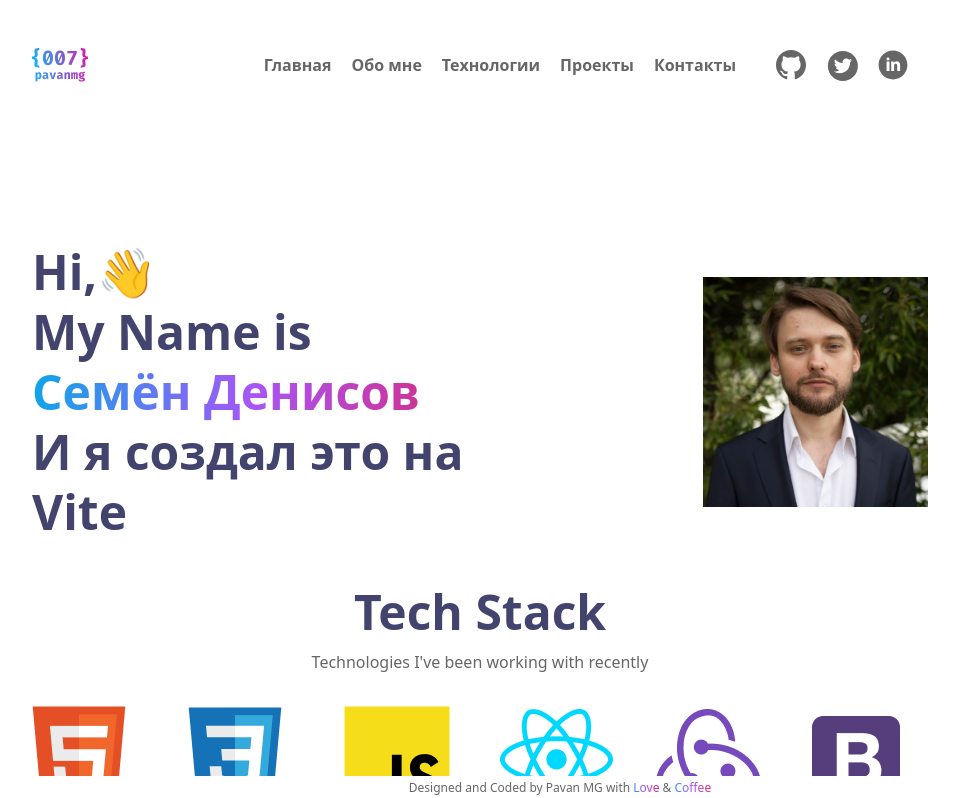
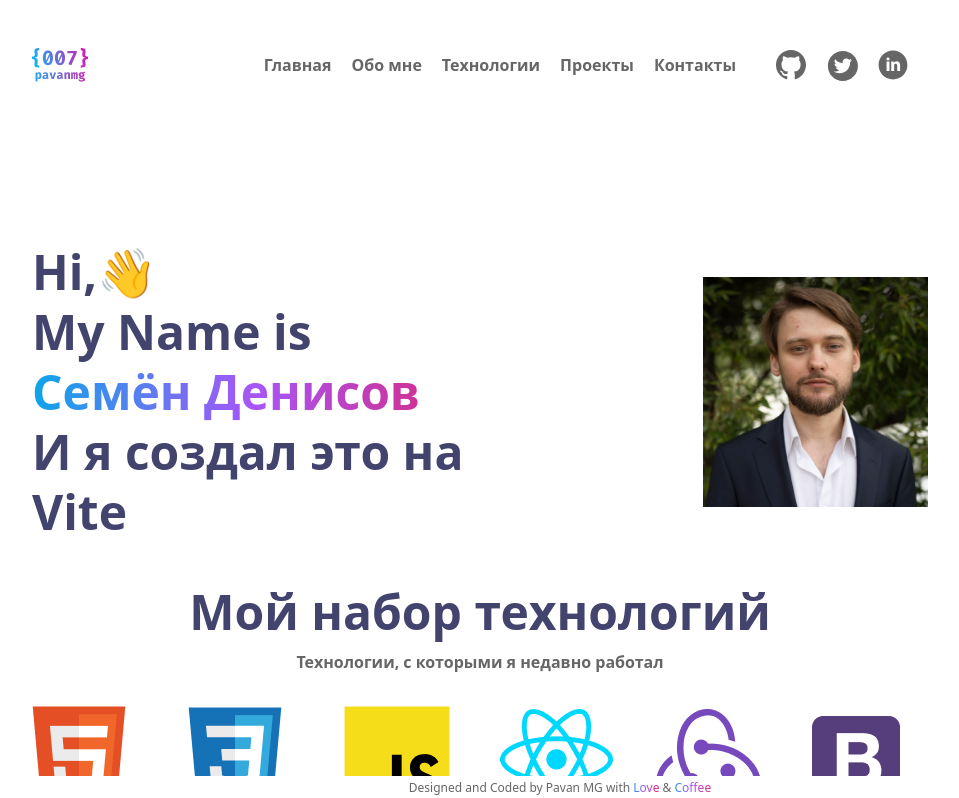
Before and after one commit to Samaelish/Pavan-MG-test-portfolio, a React (Vite) app: page / in a window 1280 px wide. Shown: the top 798 px of the page, without its empty margins (160-1119 px from the left). Built offline with nearby package versions, Linux system fonts and the light colour scheme.

Commit message:
adapted text into Russian

```diff
--- a/src/components/Technologies.jsx
+++ b/src/components/Technologies.jsx
@@ -6,8 +6,8 @@ function Technologies() {
   return (
     <main className='container mx-auto max-width pt-10 pb-20 '>
       <section>
-        <h1 className='text-center text-2xl text-dark-heading md:text-4xl xl:text-5xl xl:leading-tight font-bold'>Tech Stack</h1>
-        <p className='text-center text-content py-2'>Technologies I&apos;ve been working with recently</p>
+        <h1 className='text-center text-2xl text-dark-heading md:text-4xl xl:text-5xl xl:leading-tight font-bold'>Мой набор технологий</h1>
+        <p className='font-semibold text-center text-content py-2'>Технологии, с которыми я недавно работал</p>
       </section>
       <section className='grid grid-cols-4 md:grid-cols-5 lg:grid-cols-6 items-center gap-10 pt-6'>
         <img src={html} title='html' alt='' />
```
